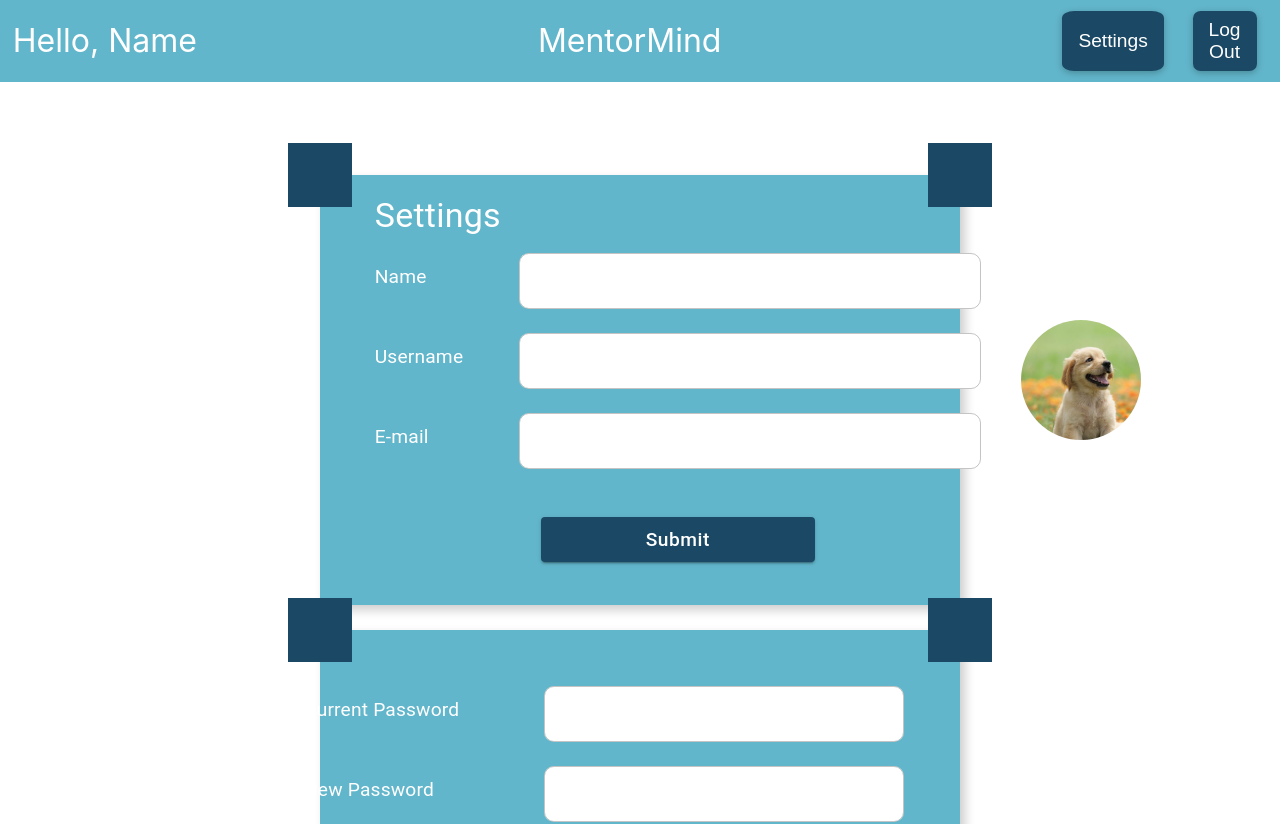
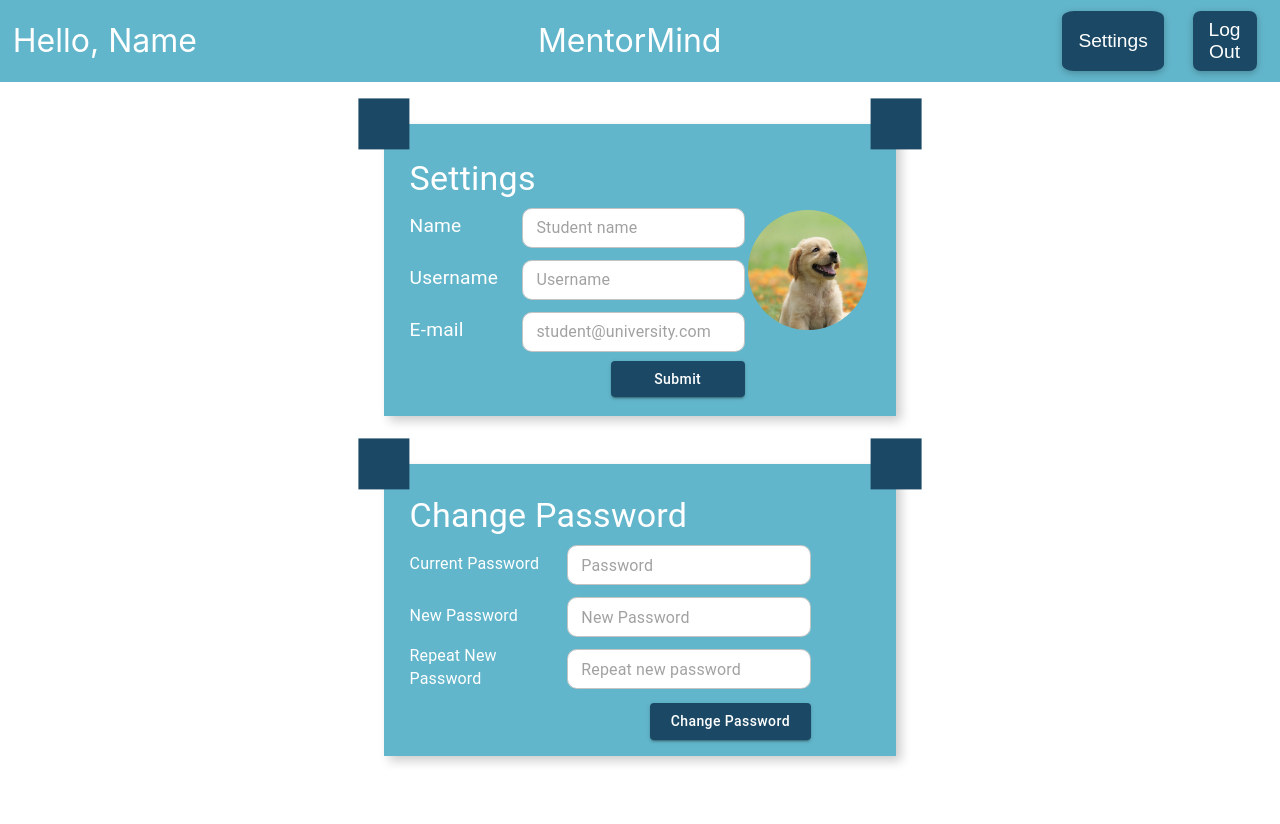
Before and after one commit to diss-mentor-mind/MentorMind, a React (Create React App) app in the folder mentor-mind-app/: page /settings in a window 1280 px wide. Shown: the top 824 px of the page. After the commit the page ends 800 px from the top, so only its background shows below. Built offline with nearby package versions, Linux system fonts and the light colour scheme.

Commit message:
Fix spacing issues

```diff
--- /dev/null
+++ b/mentor-mind-app/src/components/containers/StyledContainer.tsx
@@ -0,0 +1,20 @@
+import { Box } from "@mui/material";
+
+//@ts-ignore
+const StyledContainer = ({ children }) => {
+  return (
+    <Box
+      display="flex"
+      alignItems="center"
+      sx={
+        {
+          // gap: "10%", // Uncomment if needed
+        }
+      }
+    >
+      {children}
+    </Box>
+  );
+};
+
+export default StyledContainer;
--- a/mentor-mind-app/src/components/settings/SettingsMain.tsx
+++ b/mentor-mind-app/src/components/settings/SettingsMain.tsx
@@ -1,106 +1,170 @@
-import {Box, Button, TextField, Typography, styled, FormLabel, Stack, Avatar} from "@mui/material";
+import {
+  Box,
+  Button,
+  TextField,
+  Typography,
+  styled,
+  FormLabel,
+  Stack,
+  Avatar,
+} from "@mui/material";
 import Image from "../pics/puppy.png"; // Import the CSS file for styling
+import StyledContainer from "../containers/StyledContainer";
 
 const CssTextField = styled(TextField)({
-    '& .MuiInputBase-root': {
+  "& .MuiInputBase-root": {
     backgroundColor: "var(--secondary-color)",
-        borderRadius: "10px"
-    }
-})
-
-const StyledContainer = styled('div')({
-    display: 'flex',
-    alignItems: 'center',
-    gap: '5%'
+    borderRadius: "10px",
+  },
 });
 
-
 const SettingsMainComponent = () => {
-    const handleSettingsChange = () => {}
+  const handleSettingsChange = () => {};
 
   return (
-        <Stack direction={"row"} justifyContent={"space-evenly"} minHeight={"calc( 100% - 100px );"}
-               height={"calc( 100% - 100px );"} alignItems={"center"} marginLeft={'-3%'}>
-
-            <Box component="form" onSubmit={handleSettingsChange} noValidate
+    <Stack
+      direction={"row"}
+      justifyContent={"space-evenly"}
+      //   minHeight={"calc( 100% - 100px );"}
+      width="100%"
+      height="100%"
+      alignItems={"center"}
+      //   marginLeft={"-3%"}
+    >
+      <Box
+        component="form"
+        onSubmit={handleSettingsChange}
+        noValidate
         sx={{
-                     flexDirection: 'column',
-                     display: 'flex',
-                     alignItems: 'center',
-                     height: 1,
-                     justifyContent: 'space-between',
-                     marginTop:-5
+          flexDirection: "column",
+          display: "flex",
+          alignItems: "center",
+          justifyContent: "space-between",
+          width: "80%",
+          //   marginTop: -5,
         }}
       >
-                <Box sx={{
-                    margin: 5,
-                    flexDirection: 'column',
-                    display: 'flex',
-                    alignItems: 'center'
-                }}>
-                    <Typography component="h4" variant="h4"
-                    sx={{marginRight:60}}>
+        <Box
+          sx={{
+            margin: "5px",
+            flexDirection: "column",
+            width: "100%",
+            display: "flex",
+            alignItems: "center",
+          }}
+        >
+          <Box
+            sx={{
+              width: "100%",
+              //   marginLeft: "10px",
+            }}
+          >
+            <Typography component="h4" variant="h4" sx={{ marginTop: "10px" }}>
               Settings
             </Typography>
+          </Box>
 
-                    <Box width={1}>
+          <Box sx={{ width: "100%" }}>
             <StyledContainer>
-                        <FormLabel sx={{ width: '120px', color: 'white', fontSize: '120%'  }}>Name</FormLabel>
+              <FormLabel
+                htmlFor="settings-name"
+                sx={{
+                  width: "170px",
+                  color: "var(--secondary-color)",
+                  fontSize: "120%",
+                }}
+              >
+                Name
+              </FormLabel>
               <CssTextField
-                            margin="normal"
+                margin="dense"
                 required
+                fullWidth
                 id="settings-name"
-                            placeholder=""
+                placeholder="Student name"
                 name="name"
-                            autoComplete=""
-                            sx={{ width: 'calc(100% - 120px)' }}
+                autoComplete="off"
+                size="small"
               />
             </StyledContainer>
             <StyledContainer>
-                        <FormLabel sx={{ width: '120px', color: 'white', fontSize: '120%'  }}>Username</FormLabel>
+              <FormLabel
+                htmlFor="settings-username"
+                sx={{
+                  width: "170px",
+                  color: "var(--secondary-color)",
+                  fontSize: "120%",
+                }}
+              >
+                Username
+              </FormLabel>
               <CssTextField
-                            margin="normal"
+                margin="dense"
                 required
+                fullWidth
                 id="settings-username"
-                            placeholder=""
+                placeholder="Username"
                 name="username"
-                            autoComplete=""
-                            sx={{ width: 'calc(100% - 120px)' }}
+                autoComplete="off"
+                size="small"
               />
             </StyledContainer>
             <StyledContainer>
-                        <FormLabel sx={{ width: '120px',color: 'white', fontSize: '120%'  }}>E-mail</FormLabel>
+              <FormLabel
+                htmlFor="settings-email"
+                sx={{
+                  width: "170px",
+                  color: "var(--secondary-color)",
+                  fontSize: "120%",
+                }}
+              >
+                E-mail
+              </FormLabel>
               <CssTextField
-                            margin="normal"
+                margin="dense"
                 required
+                fullWidth
                 id="settings-email"
-                            placeholder=""
+                placeholder="student@university.com"
                 name="email"
-                            autoComplete=""
-                            sx={{ width: 'calc(100% - 120px)' }}
+                autoComplete="off"
+                size="small"
               />
             </StyledContainer>
-
           </Box>
         </Box>
-                <Box textAlign={"center"} margin="normal" marginBottom={"10px"} width={"40%"}>
+        <Box width={"100%"} display="flex" justifyContent="flex-end">
+          <Box margin="dense" width={"40%"}>
             <Button
               className={"button"}
               variant="contained"
-                        style={{textTransform: "none", fontSize: '120%'}}
-                        fullWidth>
+              style={{ textTransform: "none" }}
+              fullWidth
+            >
               Submit
             </Button>
           </Box>
         </Box>
+      </Box>
+      <Box
+        sx={{
+          width: "30%",
+          display: "flex",
+          alignItems: "center",
+          justifyContent: "center",
+        }}
+      >
         <Avatar
-                alt="Cute Puppy"
+          alt="studentAvatar"
           src={Image}
-                sx={{ width: 120, height: 120, marginTop: 10 }}
+          sx={{
+            width: "120px",
+            height: "120px",
+          }}
         />
-
+      </Box>
     </Stack>
-    )
-}
+  );
+};
 
 export default SettingsMainComponent;
--- a/mentor-mind-app/src/components/settings/SettingsPassword.tsx
+++ b/mentor-mind-app/src/components/settings/SettingsPassword.tsx
@@ -1,93 +1,160 @@
-import {Box, Button, TextField, Typography, styled, FormLabel, Stack, Avatar} from "@mui/material";
-import Image from "../pics/puppy.png"; // Import the CSS file for styling
+import {
+  Box,
+  Button,
+  TextField,
+  Typography,
+  styled,
+  FormLabel,
+  Stack,
+  Avatar,
+} from "@mui/material";
+import StyledContainer from "../containers/StyledContainer";
 
 const CssTextField = styled(TextField)({
-    '& .MuiInputBase-root': {
+  "& .MuiInputBase-root": {
     backgroundColor: "var(--secondary-color)",
-        borderRadius: "10px"
-    }
-})
-
-const StyledContainer = styled('div')({
-    display: 'flex',
-    alignItems: 'center',
-    gap: '10%'
+    borderRadius: "10px",
+  },
 });
 
-
 const SettingsMainComponent = () => {
-    const handleSettingsPassword = () => {}
+  const handleSettingsPassword = () => {};
 
   return (
-
-            <Box component="form" onSubmit={handleSettingsPassword} noValidate
+    <Stack
+      direction={"row"}
+      justifyContent={"space-evenly"}
+      //   minHeight={"calc( 100% - 100px );"}
+      width="100%"
+      height="100%"
+      alignItems={"center"}
+      //   marginLeft={"-3%"}
+    >
+      <Box
+        component="form"
+        onSubmit={handleSettingsPassword}
+        noValidate
         sx={{
-                     flexDirection: 'column',
-                     display: 'flex',
-                     alignItems: 'center',
-                     gap: 5,
-                     marginTop:-5
+          marginRight: "13%",
+          flexDirection: "column",
+          display: "flex",
+          alignItems: "center",
+          justifyContent: "space-between",
+          width: "90%",
+          gap: "5px",
+          // marginTop: -5,
         }}
       >
-                <Box sx={{
-                    marginLeft: -9,
-                    marginTop: 10,
-                    flexDirection: 'column',
-                    display: 'flex',
-                    width: 600,
-                    alignItems: 'center'
-                }}>
-                    <Box width={1}>
+        <Box
+          sx={{
+            //   marginLeft: -9,
+            //   marginTop: 10,
+            margin: "5px",
+            flexDirection: "column",
+            display: "flex",
+            width: "100%",
+            //   width: 600,
+            alignItems: "center",
+          }}
+        >
+          <Box
+            sx={{
+              width: "100%",
+              //   marginLeft: "10px",
+            }}
+          >
+            <Typography component="h4" variant="h4" sx={{ marginTop: "10px" }}>
+              Change Password
+            </Typography>
+          </Box>
+          <Box sx={{ width: "100%" }}>
             <StyledContainer>
-                            <FormLabel sx={{ width: '200px', color: 'white', fontSize: '120%'  }}>Current Password</FormLabel>
+              <FormLabel
+                htmlFor="settings-current-password"
+                sx={{
+                  width: "260px",
+                  color: "var(--secondary-color)",
+                  fontSize: "100%",
+                }}
+              >
+                Current Password
+              </FormLabel>
               <CssTextField
-                                margin="normal"
+                margin="dense"
                 required
+                fullWidth
                 id="settings-current-password"
-                                placeholder=""
+                placeholder="Password"
                 name="current-password"
-                                autoComplete=""
-                                sx={{ width: 'calc(100% - 200px)' }}
+                autoComplete="off"
+                size="small"
               />
             </StyledContainer>
             <StyledContainer>
-                            <FormLabel sx={{ width: '200px', color: 'white', fontSize: '120%'  }}>New Password</FormLabel>
+              <FormLabel
+                htmlFor="settings-new-password"
+                sx={{
+                  width: "260px",
+                  color: "var(--secondary-color)",
+                  fontSize: "100%",
+                }}
+              >
+                New Password
+              </FormLabel>
               <CssTextField
-                                margin="normal"
+                margin="dense"
                 required
+                fullWidth
                 id="settings-new-password"
-                                placeholder=""
+                placeholder="New Password"
                 name="new-password"
-                                autoComplete=""
-                                sx={{ width: 'calc(100% - 200px)' }}
+                autoComplete="off"
+                size="small"
               />
             </StyledContainer>
             <StyledContainer>
-                            <FormLabel sx={{ width: '200px',color: 'white', fontSize: '120%'  }}>Repeat New Password</FormLabel>
+              <FormLabel
+                htmlFor="settings-repeat-password"
+                sx={{
+                  width: "260px",
+                  color: "var(--secondary-color)",
+                  fontSize: "100%",
+                }}
+              >
+                Repeat New Password
+              </FormLabel>
               <CssTextField
-                                margin="normal"
+                margin="dense"
                 required
+                fullWidth
                 id="settings-repeat-password"
-                                placeholder=""
+                placeholder="Repeat new password"
                 name="repeat-password"
-                                autoComplete=""
-                                sx={{ width: 'calc(100% - 200px)' }}
+                autoComplete="off"
+                size="small"
               />
             </StyledContainer>
-
           </Box>
         </Box>
-                <Box textAlign={"center"} margin="normal" width={"40%"}>
+        <Box width={"100%"} display="flex" justifyContent="flex-end">
+          <Box
+            //   textAlign={"center"}
+            margin="dense"
+            width={"40%"}
+          >
             <Button
               className={"button"}
               variant="contained"
-                        style={{textTransform: "none", fontSize: '120%'}}
-                        fullWidth>
+              style={{ textTransform: "none" }}
+              fullWidth
+            >
               Change Password
             </Button>
           </Box>
         </Box>
-    )
-}
+      </Box>
+    </Stack>
+  );
+};
 
 export default SettingsMainComponent;
--- a/mentor-mind-app/src/pages/SettingsPage.tsx
+++ b/mentor-mind-app/src/pages/SettingsPage.tsx
@@ -1,4 +1,4 @@
-import {FormLabel, Stack, TextField} from "@mui/material";
+import { FormLabel, Stack, TextField, Box } from "@mui/material";
 import PinnedContainer from "../components/containers/PinnedContainer";
 import RegisterComponent from "../components/login-register/RegisterComponent";
 import LogInComponent from "../components/login-register/LogInComponent";
@@ -7,11 +7,21 @@ import SettingsPassword from "../components/settings/SettingsPassword";
 
 const SettingsPage = () => {
   return (
-        <Stack direction={"column"} justifyContent={"space-evenly"} minHeight={"calc( 120% - 100px );"} height={"calc( 120% - 100px );"} alignItems={"center"} margin={"auto"} sx={{pb: 20, pt: 10}}>
-            <PinnedContainer width="50%" height="50%">
+    <Stack
+      direction={"column"}
+      justifyContent={"space-evenly"}
+      //   minHeight={"calc( 120% - 100px );"}
+      height="85%"
+      alignItems={"center"}
+      //   margin={"auto"}
+      //   sx={{ pb: "32px" }}
+      spacing={3}
+      sx={{ marginTop: "18px" }}
+    >
+      <PinnedContainer width="40%" height="43%">
         <SettingsMainComponent />
       </PinnedContainer>
-             <PinnedContainer width="50%" height="50%">
+      <PinnedContainer width="40%" height="43%">
         <SettingsPassword />
       </PinnedContainer>
     </Stack>
```
Lines whose indentation alone changed are shown as unchanged.
